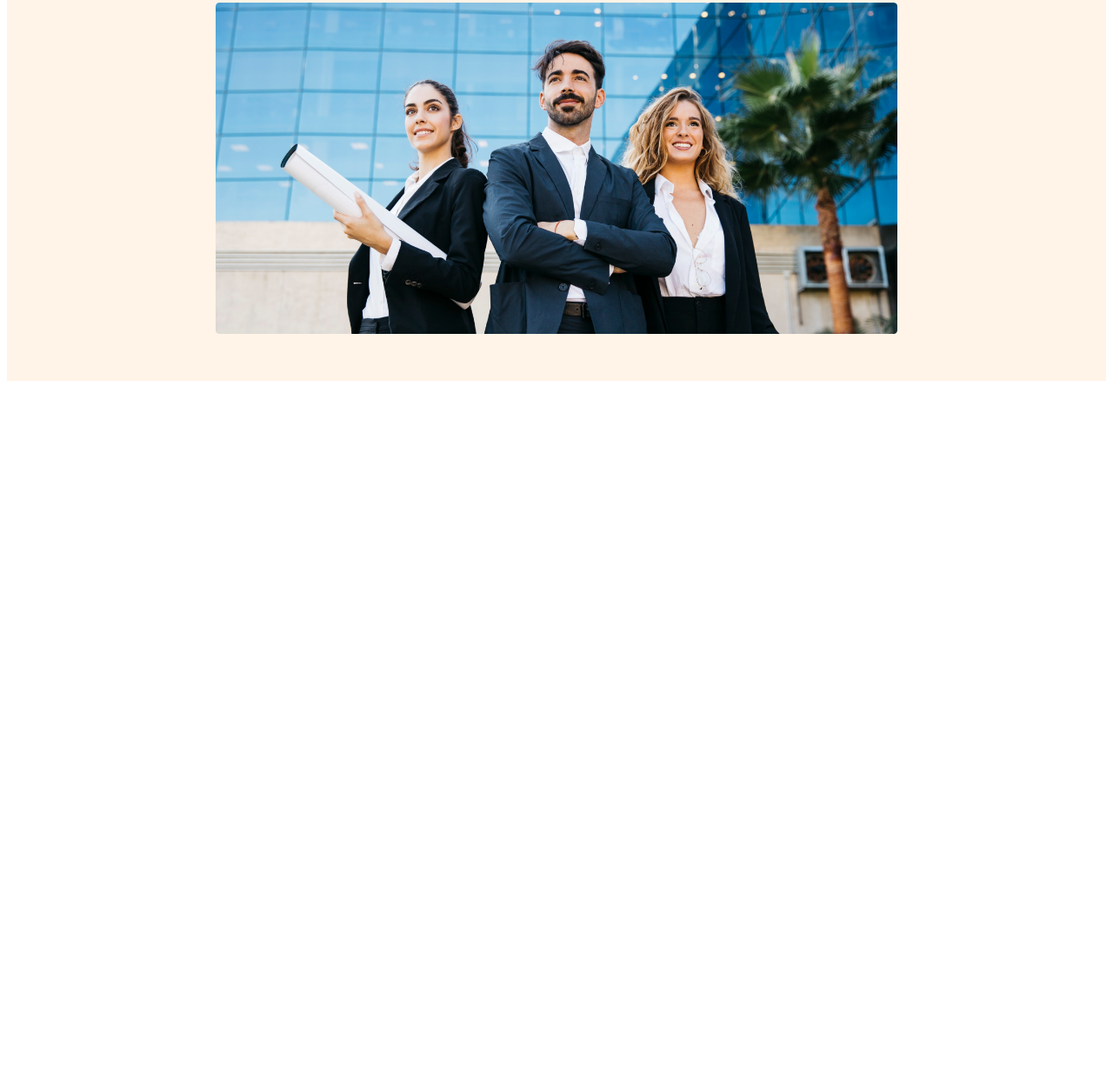
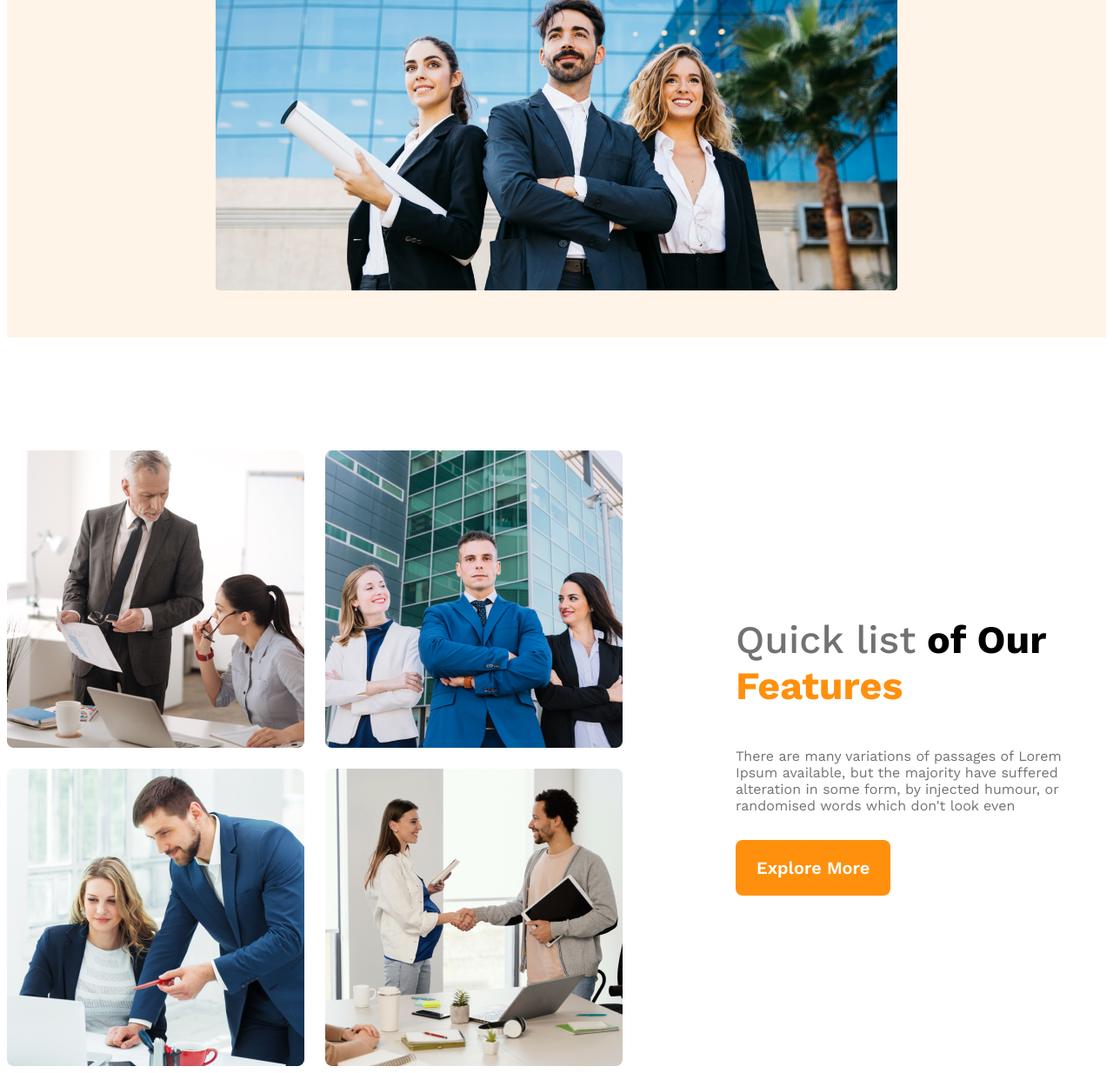
Before and after one commit to Tanvir29122005/g3-architects-website, a plain HTML site: page index.html in a window 1280 px wide. Shown: the part 678-1912 px from the top of the page at 87% size. Before the commit the page ends 1124 px from the top, so only its background shows below. Drawn offline with nearby package versions, Linux system fonts and the light colour scheme.

Commit message:
team done

```diff
--- a/index.html
+++ b/index.html
@@ -10,6 +10,7 @@
 </head>
 
 <body>
+    <!-- header start -->
     <header>
         <nav>
             <h3>G3 Architects</h3>
@@ -39,9 +40,25 @@
             <img src="images/banner.png" alt="">
         </div>
     </header>
+    <!-- header end -->
+    <!-- main content start -->
     <main>
-
+        <!-- teams sections start -->
+         <section class="teams">
+            <div class="team-img-container">
+                <img src="images/team1.png" alt="">
+                <img src="images/team2.png" alt="">
+                <img src="images/team3.png" alt="">
+                <img src="images/team4.png" alt="">
+            </div>
+            <div class="our-features">
+                <h3 class="feature-title"><span id="quick-list" class="text-light-gray">Quick list</span> <span>of Our</span> <span class="text-primary">Features</span></h3>
+                <div class="feature-description text-light-gray">There are many variations of passages of Lorem Ipsum available, but the majority have suffered alteration in some form, by injected humour, or randomised words which don't look even</div>
+                <button class="btn-primary btn">Explore More</button>
+            </div>
+         </section>
     </main>
+    <!-- main content end -->
     <footer>
 
     </footer>
--- a/styles/architect.css
+++ b/styles/architect.css
@@ -22,6 +22,22 @@
     margin-bottom: 50px;
 }
 
+main > section {
+    margin-top: 130px;
+}
+
+.text-primary {
+    color: #FF900E;
+}
+
+.text-gray {
+    color: #424242;
+}
+
+.text-light-gray {
+    color: #727272;
+}
+
 /* header styles start */
 
 header {
@@ -33,7 +49,7 @@ nav {
     display: flex;
     justify-content: space-between;
     align-items: center;
-    margin-top: 50px;
+    /* margin-top: 50px; */
 }
 
 nav h3 {
@@ -81,29 +97,79 @@ nav li a {
     width: 100%;
 }
 
+/* teams style start */
+
+main {
+    max-width: 1440px;
+    margin: 0 auto;
+}
+
+.teams {
+    display: flex;
+    align-items: center;
+}
+
+.team-img-container {
+    display: grid;
+    grid-template-columns: repeat(2, 1fr);
+    gap: 24px;
+}
+
+.our-features {
+    margin-left: 130px;
+    max-width: 530px;
+}
+
+.feature-title {
+    font-size: 2.8rem;
+    font-weight: 700;
+}
+
+.feature-description {
+    margin-top: 24px;
+    margin-bottom: 30px;
+}
+
+#quick-list {
+    font-weight: 500;
+}
+
 /* responsive media queries for mobaile */
 
 @media screen and (max-width:576px) {
     header {
         padding: 20px;
     }
-    nav {
+    nav, .teams {
         flex-direction: column;
         margin-top: 10px;
     }
     nav h3 {
         margin-bottom: 10px;
     }
+    .team-img-container {
+        grid-template-columns: repeat(1, 1fr);
+    }
+    .our-features {
+        margin-left: 20px;
+    }
+    .btn {
+        margin-left: 25%;
+    }
 
 }
 
 /* responsive media queries for tab or ipad */
 
-@media screen and (min-width:576px) and (max-width: 960px) {
+@media screen and (min-width:576px) and (max-width: 992px) {
     header {
         padding: 30px;
     }
-    nav {
+    nav, .teams {
         flex-direction: column;
     }
+
+    .our-features {
+        margin: 50px auto;
+    }
 }
```
